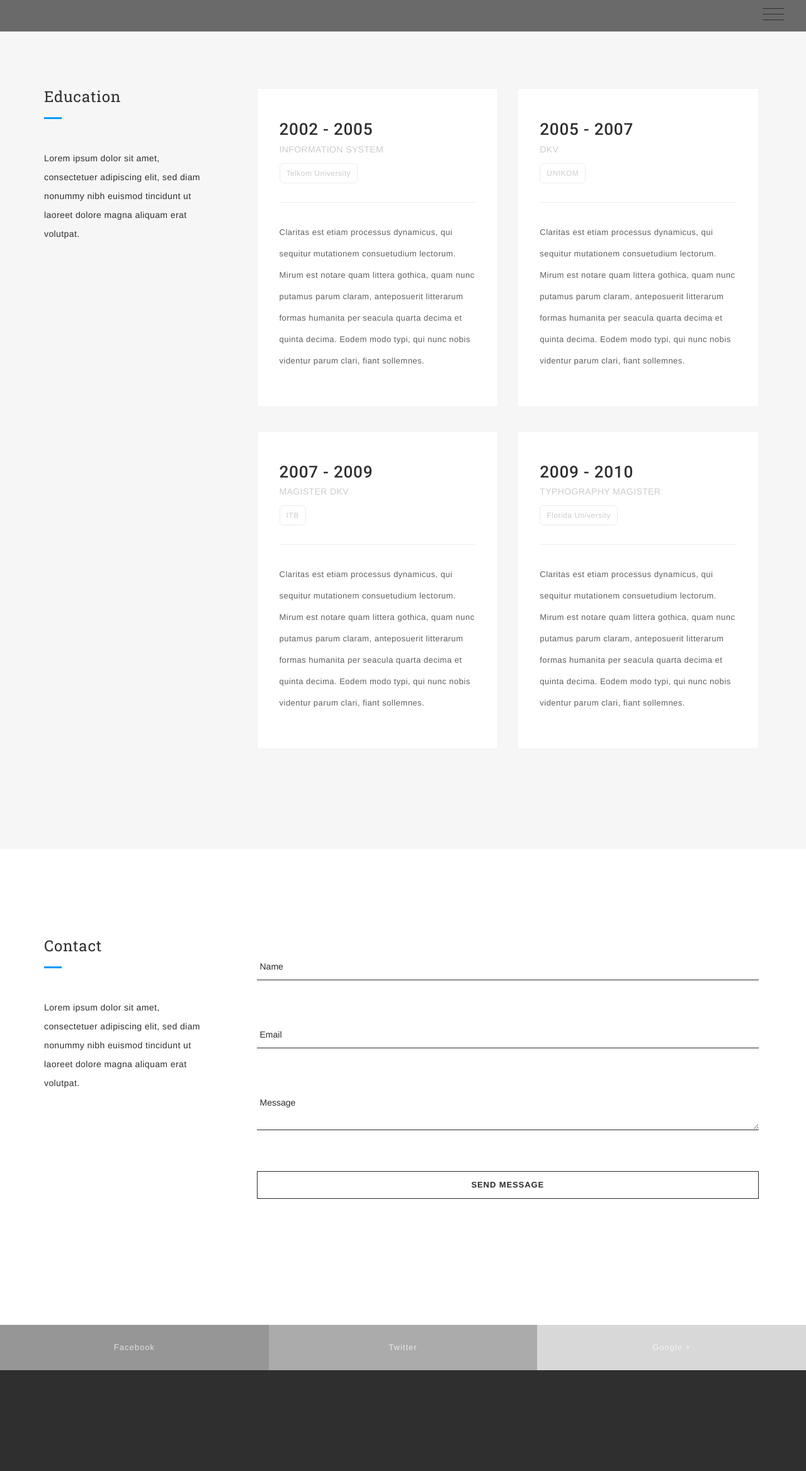
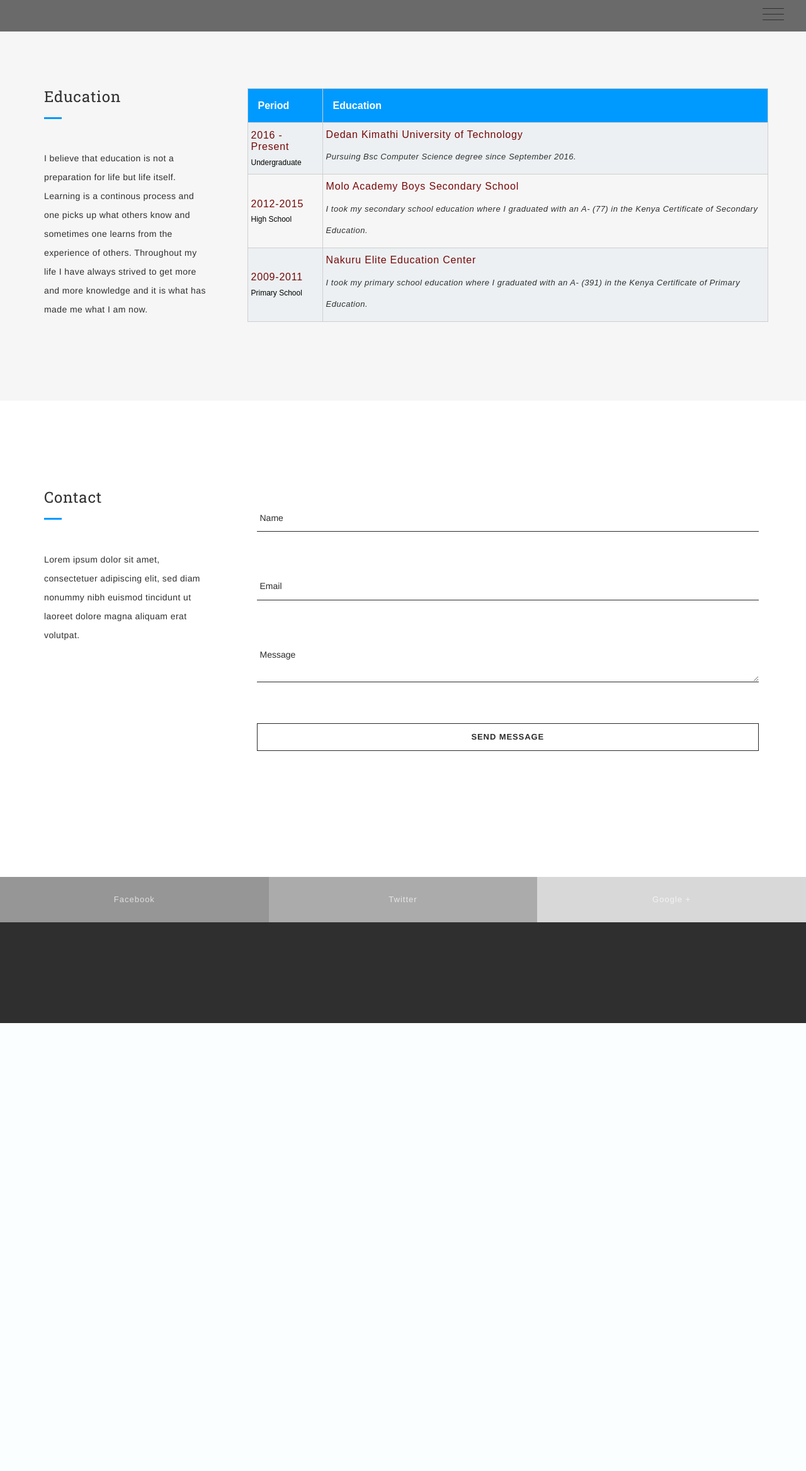
Before and after one commit to brianokinyi/my_portfolio, a PHP site: page /education.html in a window 1280 px wide. Shown: the whole page at 63% size. After the commit the page ends 1624 px from the top, so only its background shows below. Run offline with PHP 8.4, Linux system fonts and the light colour scheme.

Commit message:
education table

```diff
--- a/css/style.css
+++ b/css/style.css
@@ -233,14 +233,61 @@ TABLE OF CONTENTS:
 }
 .fbbutton { border:1px solid #1D3871; width:94px; background-image:-webkit-linear-gradient(top, #637BAD, #4F67A4); font-size:14px; line-height:25px; font-weight:normal; color:#fff; }
 
-
-
-
-
-
-
-
-
+.skills-list ul, li{
+  padding: 0;
+  margin: 0;
+  list-style: none;
+}
+.skills-list ul{
+  margin: 2em 0;
+}
+.skills-list li{
+  margin: 1em;
+  margin-left: 3em;
+}
+.skills-list li:before{
+  content: "\f02b";
+  font-family: "FontAwesome";
+  float: left;
+  margin-left: -1.5em;
+  color: #0074D9;
+}
+
+.education-table table{
+  font-family: Arial, Helvetica, sans-serif;
+  overflow-x: auto;
+  border-collapse: collapse;
+  padding: 2px;
+  margin: 2px;
+}
+.myeducation table, th, td{
+  font-family: Arial, Helvetica, sans-serif;
+  border: 1px solid #cfcfcf;
+  padding-left: 5px;
+}
+.myeducation th{
+  background-color: #009aff;
+  color: white;
+  padding: 0.8em 1em;
+}
+.myeducation h4{
+  font-style: bold;
+  font-size: 1em;
+  color: #760808;
+  font-family: Arial, Helvetica, sans-serif
+}
+.myeducation h6{
+  color: #000;
+}
+.myeducation p{
+  font-style: italic;
+}
+.myeducation tr:nth-child(even){
+  background-color: #ecf0f2;
+}
+.myeducation tr:hover{
+  background-color: #d0dfe6;
+}
 
 
 
@@ -716,13 +763,13 @@ p {
   line-height: 14px;
   letter-spacing: 0.4px;
   text-transform: uppercase;
-  color: #cccccc;
+  color: #505050;
 }
 .company {
   font-size: 12px;
   line-height: 14px;
-  border: 1px solid #ececec;
-  color: #cccccc;
+  border: 1px solid #009aff;
+  color: #6f3131;
   padding:8px 10px;
   border-radius: 6px;
   display: inline-block;
@@ -859,7 +906,6 @@ ul.portfolio-image li img {
   height: 100%;
   left: 0;
   top: 0;
-  -webkit-filter: grayscale(100%);
   transition: filter, transform, 0.5s;
 }
 ul.portfolio-image li .decription-wrap {
@@ -926,6 +972,7 @@ ul.portfolio-image li .desc{
   margin-bottom: 20px;
   font-family: 'Roboto', sans-serif;
   font-weight: 700;
+  color: rgb(0, 0,);
 }
 .text-grey {
   color: #434343;
@@ -935,7 +982,7 @@ ul.portfolio-image li .desc{
 /*---------- c. experience -----------*/
 .wrap-card {
   position: relative;
-  box-shadow: 0px 0px 0px #818181;
+  box-shadow: 0px 0px 0px #9cc0d8;
   transition: all 0.2s ease 0s;
   -webkit-transform: translateY(0px) translateX(0px);
 }
@@ -961,7 +1008,7 @@ ul.portfolio-image li .desc{
   -webkit-transform-origin: 100% 0;
 }
 .wrap-card:hover {
-  box-shadow: 20px 20px 0px #818181;
+  box-shadow: 20px 20px 0px #9cc0d8;
   -webkit-transform: translateY(-10px) translateX(-10px);
   transition: all 0.2s ease 0.4s;
 }
@@ -1454,7 +1501,7 @@ ul.portfolio-image li .desc{
   width: 0px;
   position: relative;
 }
-.skillst .count-bar {background-color: #818181;}
+.skillst .count-bar {background-color: #009aff;}
 .skillst .count-bar span{ font-size: 12px;}
 .skillst .title {
   position: absolute;
@@ -1473,7 +1520,7 @@ ul.portfolio-image li .desc{
   height: 18px;
   color: #fff;
   text-align: center;
-  background-color: #2f2f2f;
+  background-color: #009aff;
 }
 .skillst .count-bar .count span {
   position: relative;
@@ -1488,5 +1535,5 @@ ul.portfolio-image li .desc{
   border-left: 4px solid transparent;
   border-right: 4px solid transparent;
 }
-.skillst .count-bar .count { background-color: #818181;}
-.skillst .count-bar .count span:after { border-top: 4px solid #818181;}
+.skillst .count-bar .count { background-color: #d02020;}
+.skillst .count-bar .count span:after { border-top: 4px solid #d02020;}
--- a/education.html
+++ b/education.html
@@ -97,110 +97,50 @@
           <span>Education</span>
         </h3>
         <p class="content-detail">
-          Lorem ipsum dolor sit amet, consectetuer adipiscing elit, sed diam nonummy nibh euismod tincidunt ut laoreet dolore magna aliquam erat volutpat.
+          I believe that education is not a preparation for life but life itself. Learning is a continous process and one picks up what others know and sometimes one learns from the experience of others. Throughout my life I have always strived to get more and more knowledge and it is what has made me what I am now.
         </p>
       </div>
       <div class="col-md-9 content-right">
         <div class="row">
-          <ul class="listing-item">
-            <li>
-              <div class="col-md-6 col-sm-6">
-                <div class="wrap-card">
-                  <div class="card">
-                    <h2 class="year">
-                      2002 - 2005
-                    </h2>
-                    <p class="job">
-                      Information System
-                    </p>
-                    <p class="company">
-                      Telkom University
-                    </p>
-                    <hr>
-                    <div class="text-detail">
-                      <p>
-                        Claritas est etiam processus dynamicus, qui sequitur mutationem consuetudium lectorum. Mirum est notare quam littera gothica, quam nunc putamus parum claram, anteposuerit litterarum formas humanita per seacula quarta decima et quinta decima. Eodem modo typi, qui nunc nobis videntur parum clari, fiant sollemnes.
-                      </p>
-                    </div>
-                  </div>
-                </div>
-              </div>
-            </li>
+          <div class="myeducation">
+            <table class="education-table">
+              <tr>
+                <th>Period</th>
+                <th>Education</th>
+              </tr>
+              <tr>
+                <td><h4>2016 - Present</h4>
+                   <h6>Undergraduate</h6>
+                </td>
+                <td>
+                  <h4>Dedan Kimathi University of Technology</h4>
+                  <p>Pursuing Bsc Computer Science degree since September 2016.</p>
+                </td>
+              </tr>
 
-            <li>
-              <div class="col-md-6 col-sm-6">
-                <div class="wrap-card">
-                  <div class="card">
-                    <h2 class="year">
-                      2005 - 2007
-                    </h2>
-                    <p class="job">
-                      DKV
-                    </p>
-                    <p class="company">
-                      UNIKOM
-                    </p>
-                    <hr>
-                    <div class="text-detail">
-                      <p>
-                        Claritas est etiam processus dynamicus, qui sequitur mutationem consuetudium lectorum. Mirum est notare quam littera gothica, quam nunc putamus parum claram, anteposuerit litterarum formas humanita per seacula quarta decima et quinta decima. Eodem modo typi, qui nunc nobis videntur parum clari, fiant sollemnes.
-                      </p>
-                    </div>
-                  </div>
-                </div>
-              </div>
-            </li>
-          </ul>
-          <ul class="listing-item">
-            <li>
-              <div class="col-md-6 col-sm-6">
-                <div class="wrap-card">
-                  <div class="card">
-                    <h2 class="year">
-                      2007 - 2009
-                    </h2>
-                    <p class="job">
-                      Magister DKV
-                    </p>
-                    <p class="company">
-                      ITB
-                    </p>
-                    <hr>
-                    <div class="text-detail">
-                      <p>
-                        Claritas est etiam processus dynamicus, qui sequitur mutationem consuetudium lectorum. Mirum est notare quam littera gothica, quam nunc putamus parum claram, anteposuerit litterarum formas humanita per seacula quarta decima et quinta decima. Eodem modo typi, qui nunc nobis videntur parum clari, fiant sollemnes.
-                      </p>
-                    </div>
-                  </div>
-                </div>
-              </div>
-            </li>
+              <tr>
+                <td>
+                  <h4>2012-2015</h4>
+                  <h6>High School</h6>
+                </td>
+                <td>
+                  <h4>Molo Academy Boys Secondary School</h4>
+                  <p>I took my secondary school education where I graduated with an A- (77) in the Kenya Certificate of Secondary Education.</p>
+                </td>
+              </tr>
 
-            <li>
-              <div class="col-md-6 col-sm-6">
-                <div class="wrap-card">
-                  <div class="card">
-                    <h2 class="year">
-                      2009 - 2010
-                    </h2>
-                    <p class="job">
-                      Typhography Magister
-                    </p>
-                    <p class="company">
-                      Florida University
-                    </p>
-                    <hr>
-                    <div class="text-detail">
-                      <p>
-                        Claritas est etiam processus dynamicus, qui sequitur mutationem consuetudium lectorum. Mirum est notare quam littera gothica, quam nunc putamus parum claram, anteposuerit litterarum formas humanita per seacula quarta decima et quinta decima. Eodem modo typi, qui nunc nobis videntur parum clari, fiant sollemnes.
-                      </p>
-                    </div>
-                  </div>
-                </div>
-              </div>
-            </li>
-          </ul>
-
+              <tr>
+                <td>
+                  <h4>2009-2011</h4>
+                  <h6>Primary School</h6>
+                </td>
+                <td>
+                  <h4>Nakuru Elite Education Center</h4>
+                  <p>I took my primary school education where I graduated with an A- (391) in the Kenya Certificate of Primary Education.</p>
+                </td>
+              </tr>
+            </table>
+          </div>
         </div>
       </div>
     </div>
```
